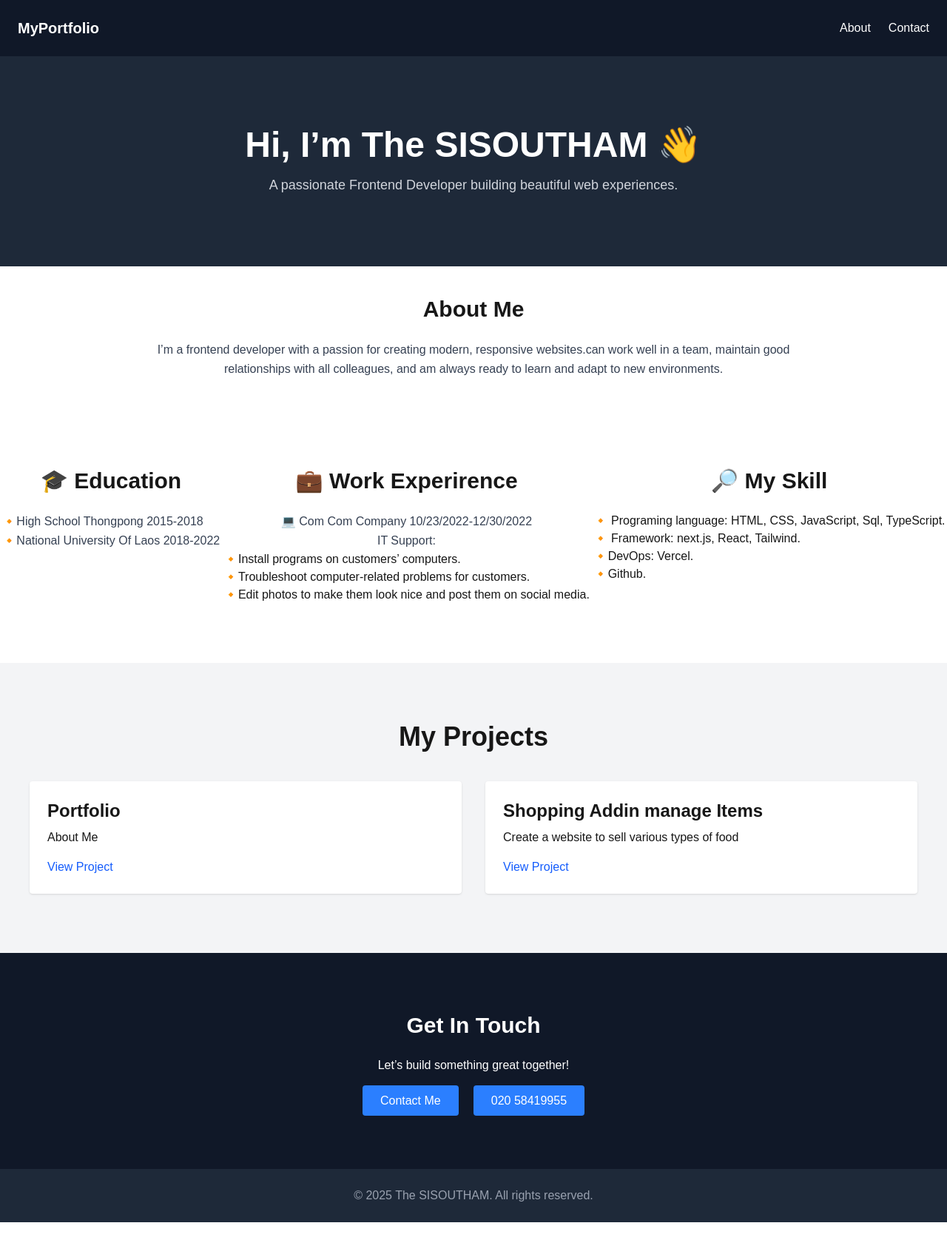
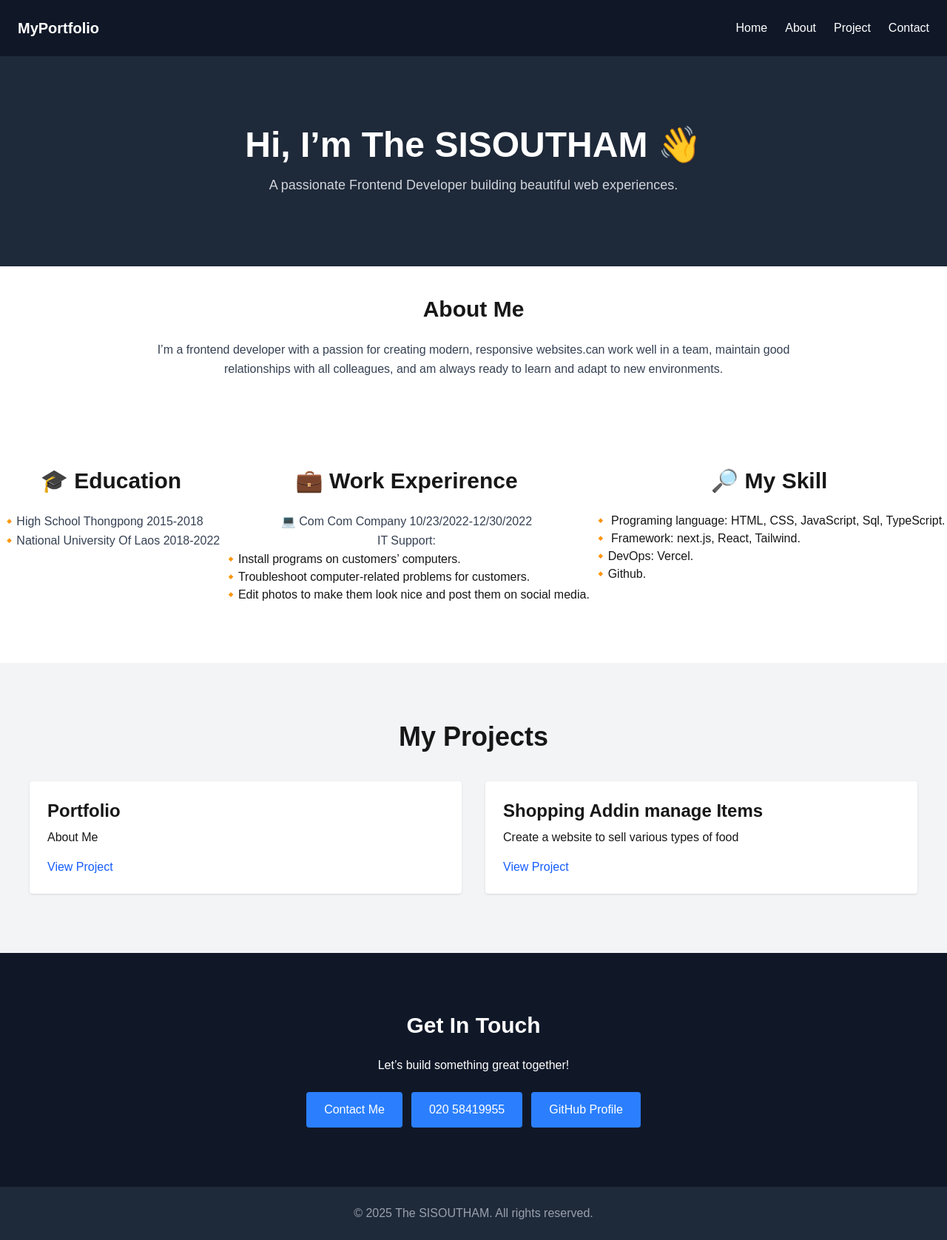
Before and after one commit to thesst24/my-protfolio, a Next.js app: page / in a window 1280 px wide. Shown: the whole page at 74% size. Before the commit the page ends 1652 px from the top, so only its background shows below. Built offline with nearby package versions, Linux system fonts and the light colour scheme.

Commit message:
add github profile edit header

```diff
--- a/components/Contact.tsx
+++ b/components/Contact.tsx
@@ -3,19 +3,25 @@ export default function Contact() {
     <section id="contact" className="py-20 bg-gray-900 text-white text-center">
       <h2 className="text-3xl font-bold mb-6">Get In Touch</h2>
       <p className="mb-6">Let’s build something great together!</p>
-      <a
+      <div className="flex flex-row gap-3 justify-center items-center">
+        <a
         href="mailto:the.sst12@gmail.com"
-        className="bg-blue-500 px-6 py-3 rounded text-white hover:bg-blue-600 mr-5"
-      >
+        className="bg-blue-500 px-6 py-3 rounded text-white hover:bg-blue-600">
         Contact Me
       </a>
       <a
         href="https://wa.me/02058419955"
         target="_blank"
-        className="bg-blue-500 px-6 py-3 rounded text-white hover:bg-blue-600"
-      >
+        className="bg-blue-500 px-6 py-3 rounded text-white hover:bg-blue-600">
         020 58419955
       </a>
+      <a
+        href="https://github.com/thesst24"
+        target="_blank"
+        className="bg-blue-500 px-6 py-3 rounded text-white hover:bg-blue-600">
+        GitHub Profile
+      </a>
+      </div>
     </section>
   );
 }
--- a/components/Header.tsx
+++ b/components/Header.tsx
@@ -4,10 +4,12 @@ import Link from 'next/link';
 
 export default function Header() {
   return (
-    <header className="flex justify-between items-center p-6 bg-gray-900 text-white">
+    <header className="flex justify-between items-center p-6 bg-gray-900 text-white sticky top-0 z-100">
       <h1 className="text-xl font-bold">MyPortfolio</h1>
       <nav className="space-x-6">
+        <Link href="/">Home</Link>
         <Link href="#about">About</Link>
+        <Link href="#projects">Project</Link>
         <Link href="#contact">Contact</Link>
       </nav>
     </header>
```
